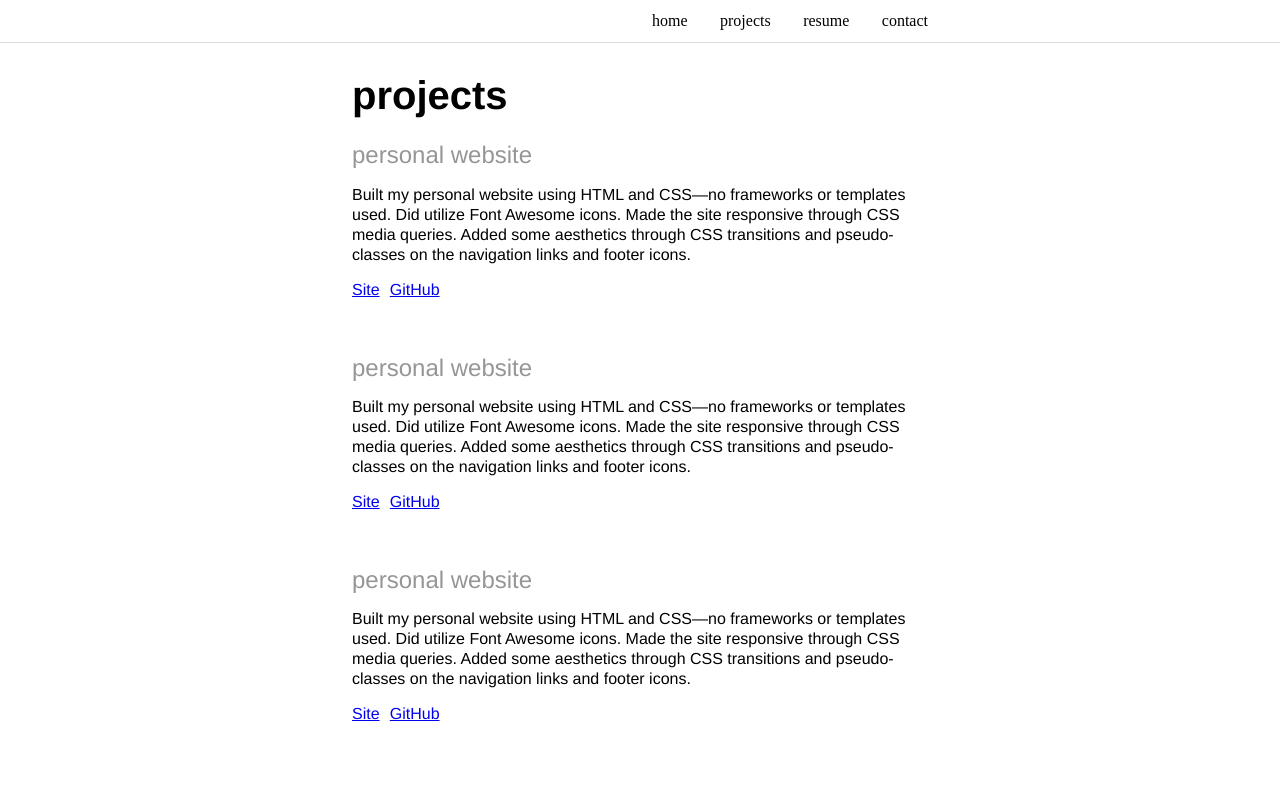
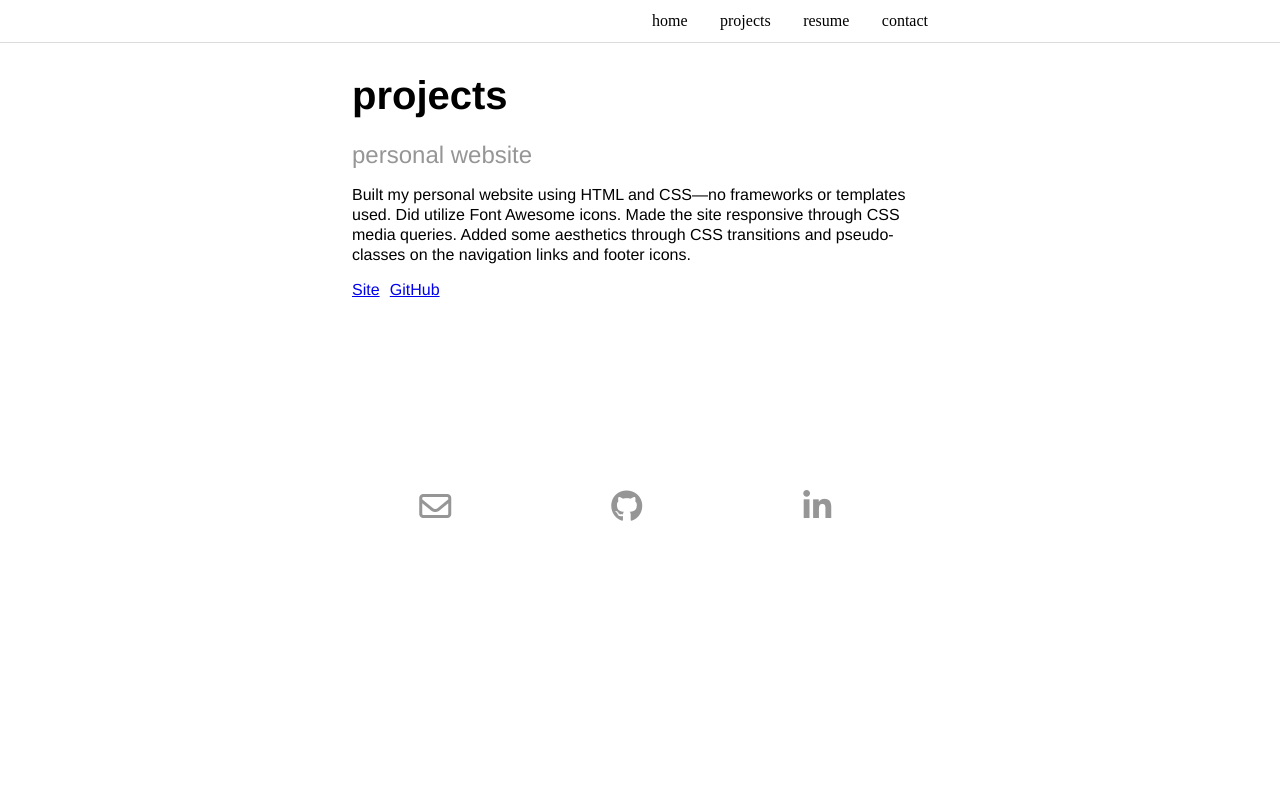
Before and after one commit to davidjeong0628/personal_website, a plain HTML site: page projects.html in a window 1280 px wide. Shown: the top 800 px of the page. Drawn offline with Linux system fonts and the light colour scheme.

Commit message:
deleted duplicate projects

```diff
--- a/projects.html
+++ b/projects.html
@@ -31,34 +31,6 @@
                     <a href="https://github.com/davidjeong0628/personal_website" target="_blank">GitHub</a>
                 </div>
             </div>
-            <div class="projects">
-                <div class="proj-head">
-                    personal website
-                </div>
-                <div class="proj-desc">
-                    Built my personal website using HTML and CSS&mdash;no frameworks or templates used. Did utilize
-                    Font Awesome icons. Made the site responsive through CSS media queries. Added some aesthetics
-                    through CSS transitions and pseudo-classes on the navigation links and footer icons.
-                </div>
-                <div class="proj-foot">
-                    <a href="https://davidjeong0628.github.io/personal_website/" target="_blank">Site</a>
-                    <a href="https://github.com/davidjeong0628/personal_website" target="_blank">GitHub</a>
-                </div>
-            </div>
-            <div class="projects">
-                <div class="proj-head">
-                    personal website
-                </div>
-                <div class="proj-desc">
-                    Built my personal website using HTML and CSS&mdash;no frameworks or templates used. Did utilize
-                    Font Awesome icons. Made the site responsive through CSS media queries. Added some aesthetics
-                    through CSS transitions and pseudo-classes on the navigation links and footer icons.
-                </div>
-                <div class="proj-foot">
-                    <a href="https://davidjeong0628.github.io/personal_website/" target="_blank">Site</a>
-                    <a href="https://github.com/davidjeong0628/personal_website" target="_blank">GitHub</a>
-                </div>
-            </div>
         </main>
         <footer id="my-links">
             <a href="mailto:davidjeong0628@gmail.com"><i class="far fa-envelope fa-2x fa-fw" id="email" title="Email"></i></a><a href="https://github.com/davidjeong0628" target="_blank"><i class="fab fa-github fa-2x fa-fw" id="github" title="GitHub"></i></a><a href="https://www.linkedin.com/in/david-jeong-b85488192/" target="_blank"><i class="fab fa-linkedin-in fa-2x fa-fw" id="linkedin" title="LinkedIn"></i></a>
```
